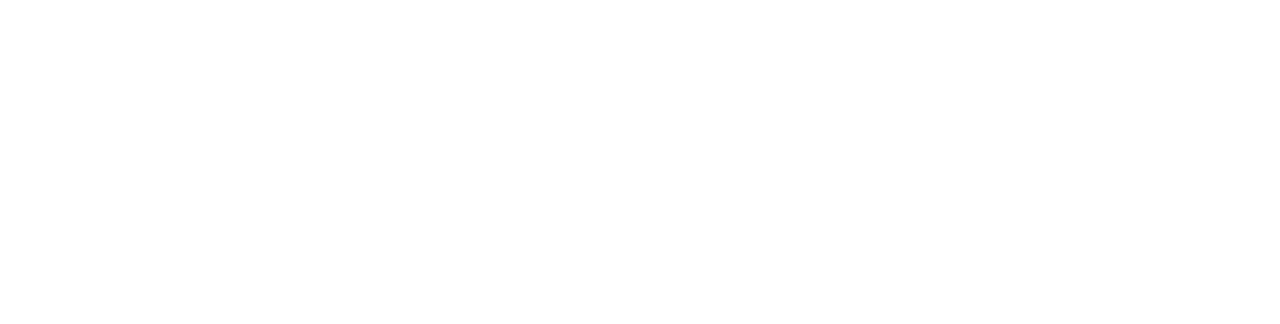
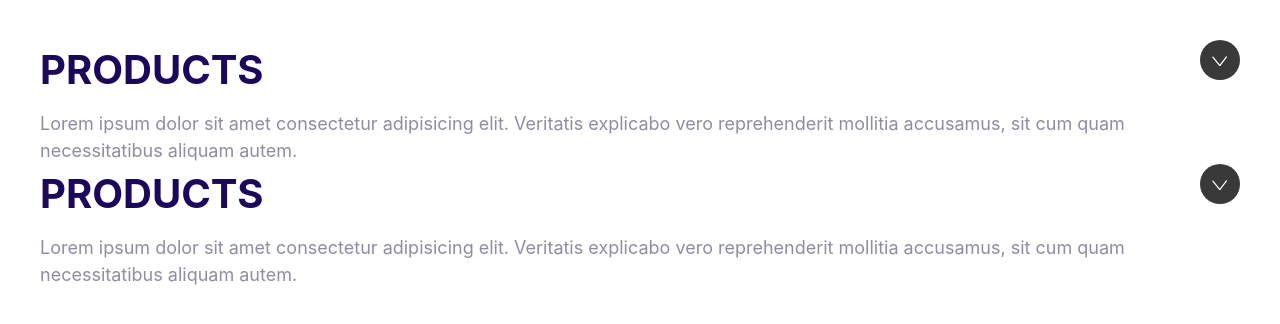
Before and after one commit to kurtice/moshify, a plain HTML site: page index.html in a window 1280 px wide. Drawn offline with Linux system fonts and the light colour scheme.

Commit message:
Build collapsible component.

```diff
--- a/css/styles.css
+++ b/css/styles.css
@@ -538,3 +538,39 @@ a {
     margin: 0 2rem;
   }
 }
+
+/* collapsibles */
+
+.collapsible__header {
+  display: flex;
+  justify-content: space-between;
+  font-size: 3rem;
+}
+
+.collapsible__heading {
+  margin-top: 0;
+  /* color: #fff; */
+}
+
+.collapsible__content {
+  /* display: none; */
+  max-height: 0;
+  overflow: hidden;
+  opacity: 0;
+  transition: all 0.3s;
+}
+
+.collapsible__chevron {
+  transform: rotate(-90deg);
+  transition: transform 0.3s;
+}
+
+.collapsible--expanded .collapsible__chevron {
+  transform: rotate(0);
+}
+
+.collapsible--expanded .collapsible__content {
+  /* display: block; */
+  max-height: 100vh;
+  opacity: 1;
+}
--- a/index.html
+++ b/index.html
@@ -8,5 +8,40 @@
     <link rel="stylesheet" href="./css/normalize.css" />
     <link rel="stylesheet" href="./css/styles.css" />
   </head>
-  <body style="padding: 4rem"></body>
+  <body style="padding: 4rem">
+    <div class="collapsible collapsible--expanded">
+      <div class="collapsible__header">
+        <h2 class="collapsible__heading">PRODUCTS</h2>
+        <svg class="icon icon--white collapsible__chevron">
+          <use xlink:href="images/sprite.svg#chevron"></use>
+        </svg>
+      </div>
+      <div class="collapsible__content">
+        Lorem ipsum dolor sit amet consectetur adipisicing elit. Veritatis
+        explicabo vero reprehenderit mollitia accusamus, sit cum quam
+        necessitatibus aliquam autem.
+      </div>
+    </div>
+    <div class="collapsible collapsible--expanded">
+      <div class="collapsible__header">
+        <h2 class="collapsible__heading">PRODUCTS</h2>
+        <svg class="icon icon--white collapsible__chevron">
+          <use xlink:href="images/sprite.svg#chevron"></use>
+        </svg>
+      </div>
+      <div class="collapsible__content">
+        Lorem ipsum dolor sit amet consectetur adipisicing elit. Veritatis
+        explicabo vero reprehenderit mollitia accusamus, sit cum quam
+        necessitatibus aliquam autem.
+      </div>
+    </div>
+    <script>
+      const collapsibles = document.querySelectorAll(".collapsible");
+      collapsibles.forEach((item) =>
+        item.addEventListener("click", function () {
+          this.classList.toggle("collapsible--expanded");
+        })
+      );
+    </script>
+  </body>
 </html>
```
Also changed, not shown: components/collapsibles.html (added, +13 -0 lines).
